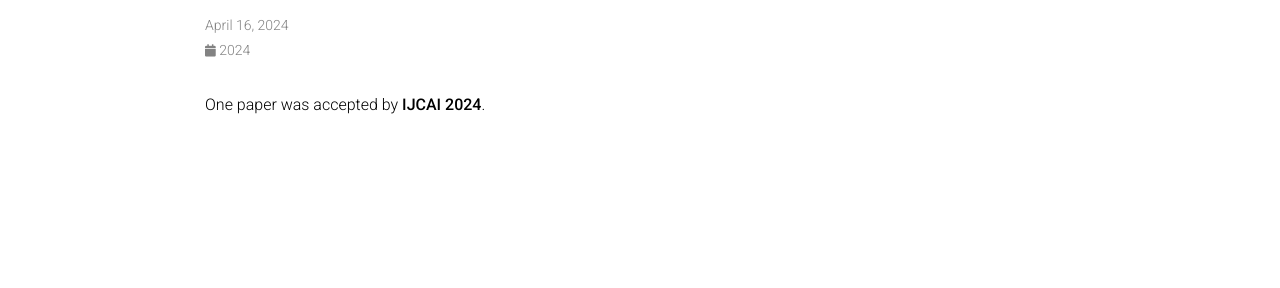
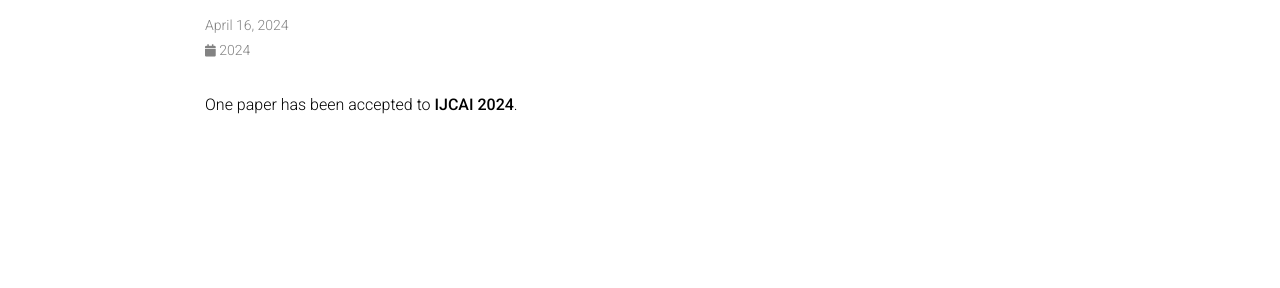
Before and after one commit to chenxiunt/chenxiunt.github.io, a Jekyll site: the page built from _news/announcement_20240416.md, in a window 1280 px wide. Shown: the part 146-434 px from the top of the page. Built offline with Jekyll 4.4.1, drawn with Linux system fonts in a browser that asks for light colours; comment, search, counter and statistics services are not loaded; a style sheet for code colours, icons or effects is not loaded.

Commit message:
Update announcement_20240416.md

```diff
--- a/_news/announcement_20240416.md
+++ b/_news/announcement_20240416.md
@@ -4,4 +4,4 @@ date: 2024-04-16 17:59:00-0400
 inline: true
 ---
 
-One paper was accepted by **IJCAI 2024**.
+One paper has been accepted to **IJCAI 2024**.
```
